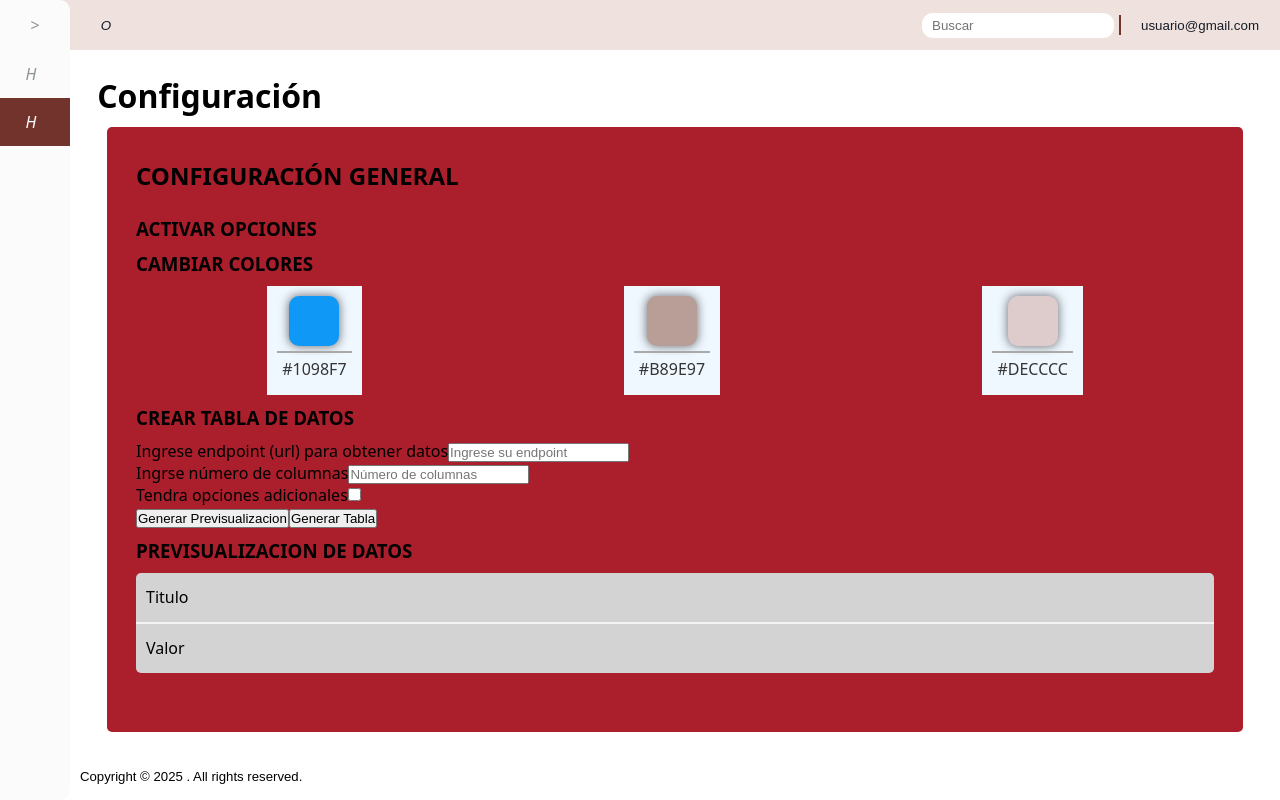
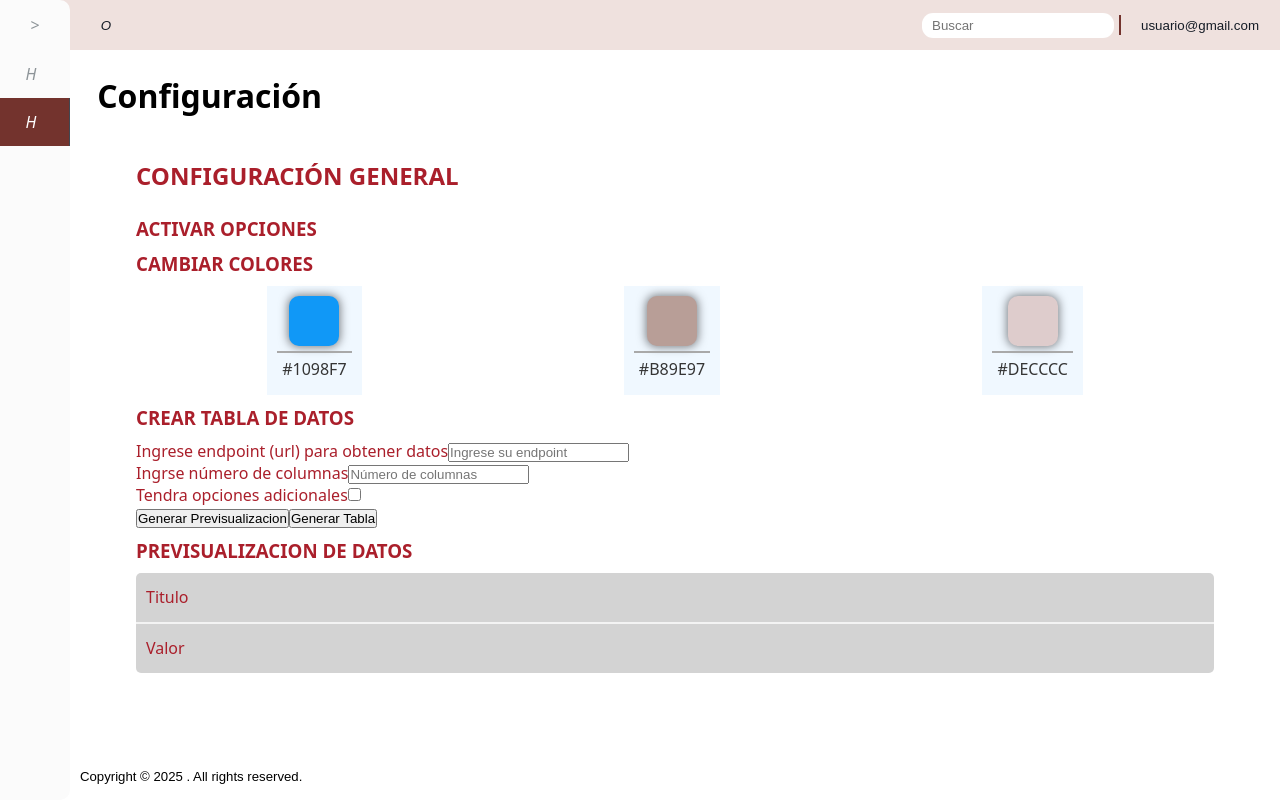
Before and after one commit to AlonsoCod3/Facturando, an Angular app: page /config in a window 1280 px wide. Built offline with nearby package versions, Linux system fonts and the light colour scheme.

Commit message:
Arreglo de estilos generales

```diff
--- a/src/app/base-pages/base-pages.component.css
+++ b/src/app/base-pages/base-pages.component.css
@@ -17,7 +17,6 @@
   height: 40px;
 }
 .content section.header .title {
-  color: initial;
   font-weight: bold;
   text-transform: uppercase;
   margin-block: 10px;
--- a/src/app/base-pages/base-pages.component.html
+++ b/src/app/base-pages/base-pages.component.html
@@ -1,4 +1,4 @@
-<div class="main" [style.background-color]="color">
+<div class="main" [style.background-color]="background" [style.color]="color">
   <div class="content">
     <section class="header">
       <div class="title">
--- a/src/app/base-pages/base-pages.component.ts
+++ b/src/app/base-pages/base-pages.component.ts
@@ -10,6 +10,7 @@ import { Component, ElementRef, Input, OnInit, inject } from '@angular/core';
 })
 export class BasePagesComponent implements OnInit {
   @Input('color') color: string = '';
+  @Input('background') background: string = '';
   @Input('title') title: string = '';
   @Input('searchbar') searchbar: boolean = true;
   @Input('tabsData') tabsData: Object = [];
@@ -21,7 +22,8 @@ export class BasePagesComponent implements OnInit {
   constructor() {}
 
   ngOnInit(): void {
-    this.component?.nativeElement.querySelector('.main')?.setAttribute('style', `background-color: ${this.color}`)
+    // this.component?.nativeElement.querySelector('.main')?.setAttribute('style', `background-color: ${this.background}`)
+    // this.component?.nativeElement.querySelector('.main')?.setAttribute('style', `color: ${this.color}`)
     // .style.backgroundColor = this.color //
   }
 }
--- a/src/global_styles.css
+++ b/src/global_styles.css
@@ -15,6 +15,8 @@
   --neutral-2-color: #d9d3c7;
   --accent-color: #73332d;
   --text-color: #151c26;
+
+  --time-animation: 0.2s
 }
 
 body {
```
